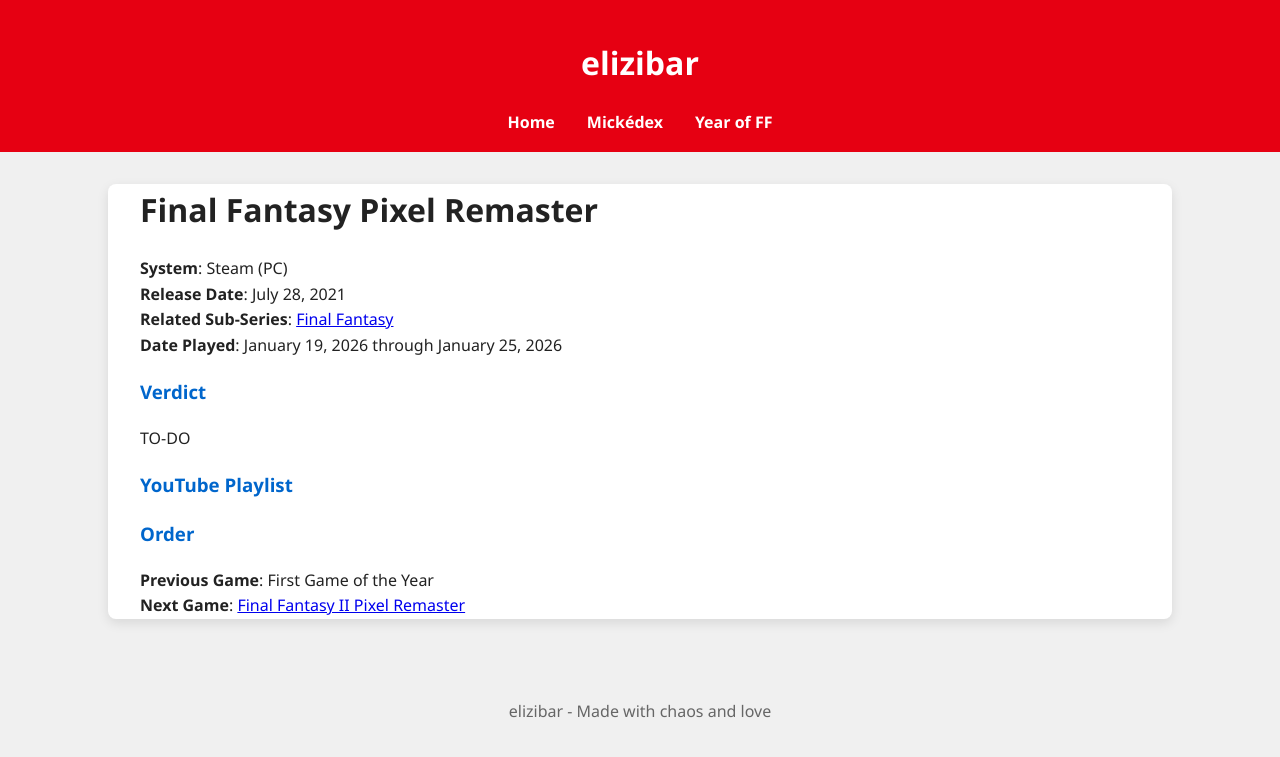
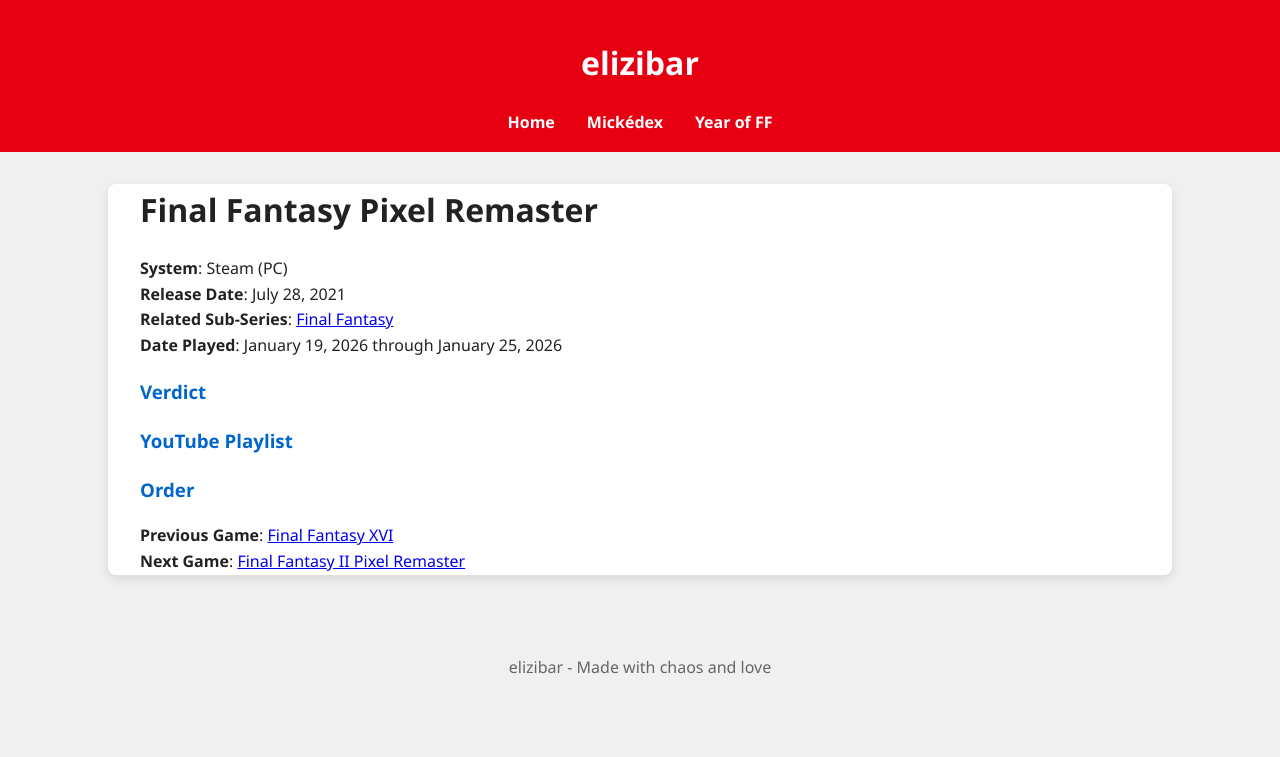
Before and after one commit to elizibar/elizibar.github.io, a Jekyll site: the page built from yearoffinalfantasy/FF1/ff1pr.md, in a window 1280 px wide. Shown: the top 757 px of the page. Built offline with Jekyll 4.4.1, drawn with Linux system fonts in a browser that asks for light colours.

Commit message:
Update ff1pr.md

```diff
--- a/yearoffinalfantasy/FF1/ff1pr.md
+++ b/yearoffinalfantasy/FF1/ff1pr.md
@@ -6,16 +6,15 @@
 
 # Final Fantasy Pixel Remaster
 
-**System**:  Steam (PC)
-**Release Date**:  July 28, 2021
-**Related Sub-Series**:  [Final Fantasy](/yearoffinalfantasy/ff1series/)
-**Date Played**:  January 19, 2026 through January 25, 2026
+**System**: Steam (PC)
+**Release Date**: July 28, 2021
+**Related Sub-Series**: [Final Fantasy](/yearoffinalfantasy/ff1series/)
+**Date Played**: January 19, 2026 through January 25, 2026
 
 ### Verdict
-TO-DO
 
 ### YouTube Playlist
 
 ### Order
-**Previous Game**:  First Game of the Year
-**Next Game**:  [Final Fantasy II Pixel Remaster](/yearoffinalfantasy/ff2pr/)
+**Previous Game**: [Final Fantasy XVI](/yearoffinalfantasy/ff16/)
+**Next Game**: [Final Fantasy II Pixel Remaster](/yearoffinalfantasy/ff2pr/)
```
